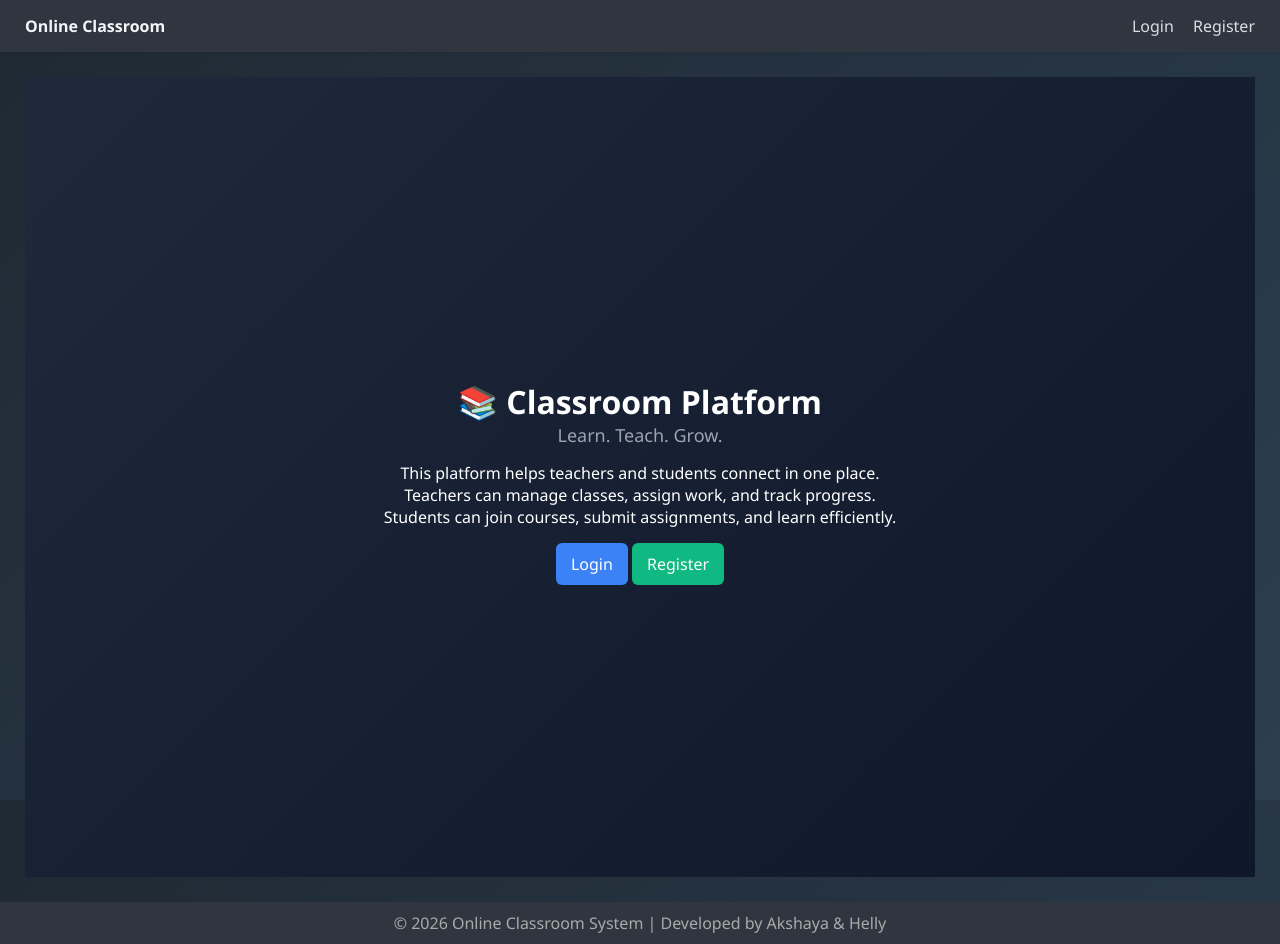
After one commit to Akshaya1827/OnlineClassroomSystem, a Django app: page / in a window 1280 px wide. The commit adds this page. Run offline with Django 5.2, Linux system fonts and the light colour scheme.

Commit message:
added home page

```diff
--- a/classroom/classroom/static/css/style.css
+++ b/classroom/classroom/static/css/style.css
@@ -516,6 +516,49 @@ a {
 }
 
 
+.home-container {
+    height: 100vh;
+    display: flex;
+    justify-content: center;
+    align-items: center;
+    background: linear-gradient(135deg, #1e293b, #0f172a);
+    color: white;
+}
+
+.home-card {
+    text-align: center;
+    max-width: 600px;
+    padding: 40px;
+
+    border-radius: 12px;
+}
+.tagline {
+    margin-bottom: 15px;
+    font-size: 18px;
+    color: #9ca3af;
+}
+
+.description {
+    margin-bottom: 20px;
+}
+.home-buttons {
+    margin-top: 20px;
+}
+
+.features p {
+    margin: 5px 0;
+}
+
+.actions {
+    margin-top: 25px;
+}
+.btn-login {
+    background: #3b82f6;
+}
+
+.btn-register {
+    background: #10b981;
+}
 /* ICON CIRCLE */
 .course-item {
     display: block;
--- a/classroom/classroom/urls.py
+++ b/classroom/classroom/urls.py
@@ -20,6 +20,7 @@ from django.urls import path,include
 from django.conf import settings
 from django.conf.urls.static import static
 from django.views.generic import RedirectView
+from .views import home
 
 
 
@@ -31,6 +32,7 @@ urlpatterns = [
     path('courses/',include('courses.urls')),
     path('assignments/', include('assignments.urls')),
     path('leaderboard/', include('leaderboard.urls')),
+    path('', home, name='home'),
 
 
 
--- /dev/null
+++ b/classroom/classroom/views.py
@@ -0,0 +1,4 @@
+from django.shortcuts import render
+
+def home(request):
+    return render(request, 'home.html')
--- /dev/null
+++ b/classroom/templates/home.html
@@ -0,0 +1,22 @@
+{% extends 'layout.html' %}
+{% block content %}
+<div class="home-container">
+
+    <div class="home-card">
+
+        <h1>📚 Classroom Platform</h1>
+        <p class="tagline">Learn. Teach. Grow.</p>
+
+        <p class="description">
+            This platform helps teachers and students connect in one place.
+            Teachers can manage classes, assign work, and track progress.
+            Students can join courses, submit assignments, and learn efficiently.
+        </p>
+        <div class="actions">
+            <a href="{% url 'login' %}" class="btn btn-login">Login</a>
+            <a href="{% url 'register' %}" class="btn btn-register">Register</a>
+        </div>
+    </div>
+
+</div>
+{% endblock %}
```
